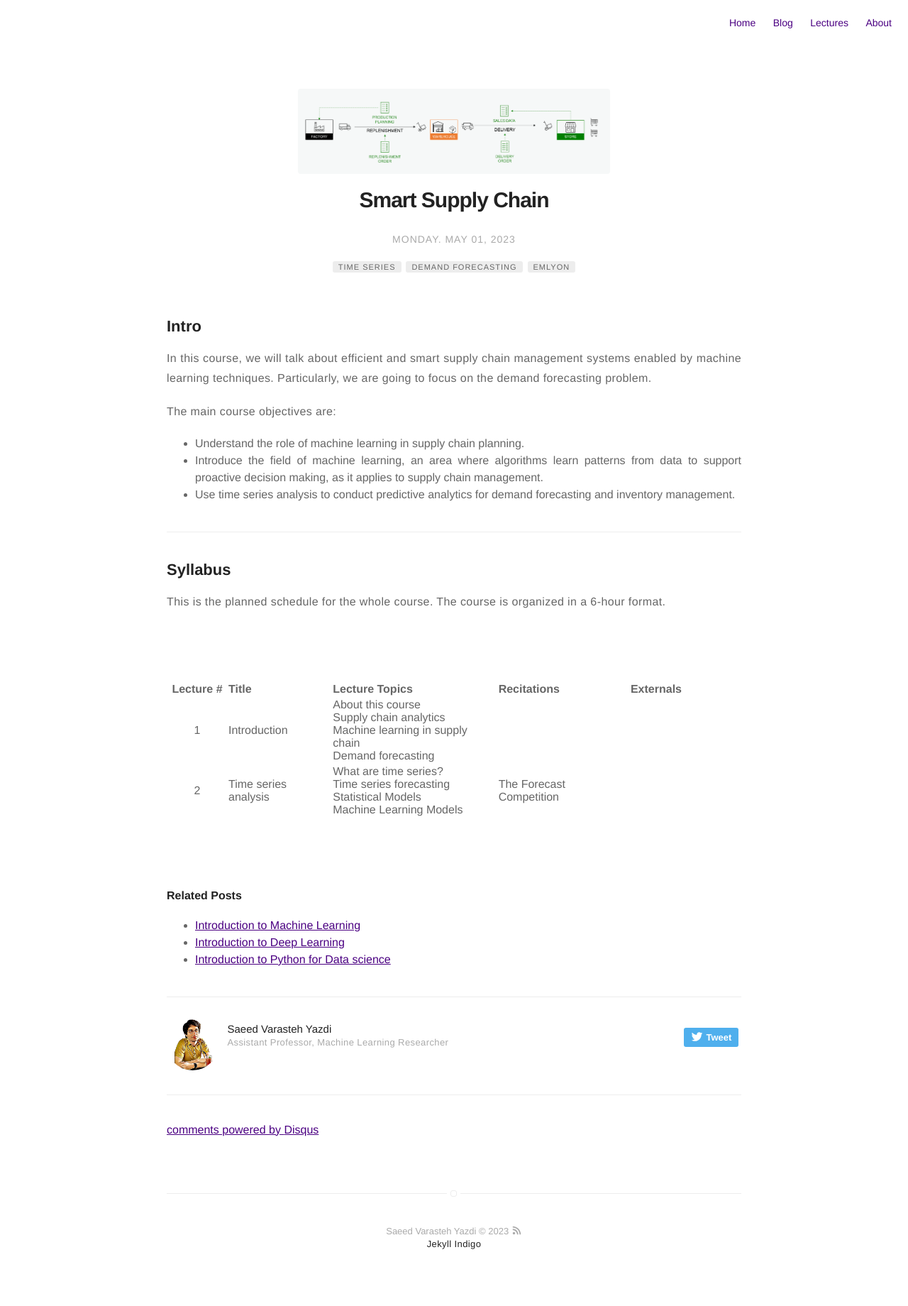
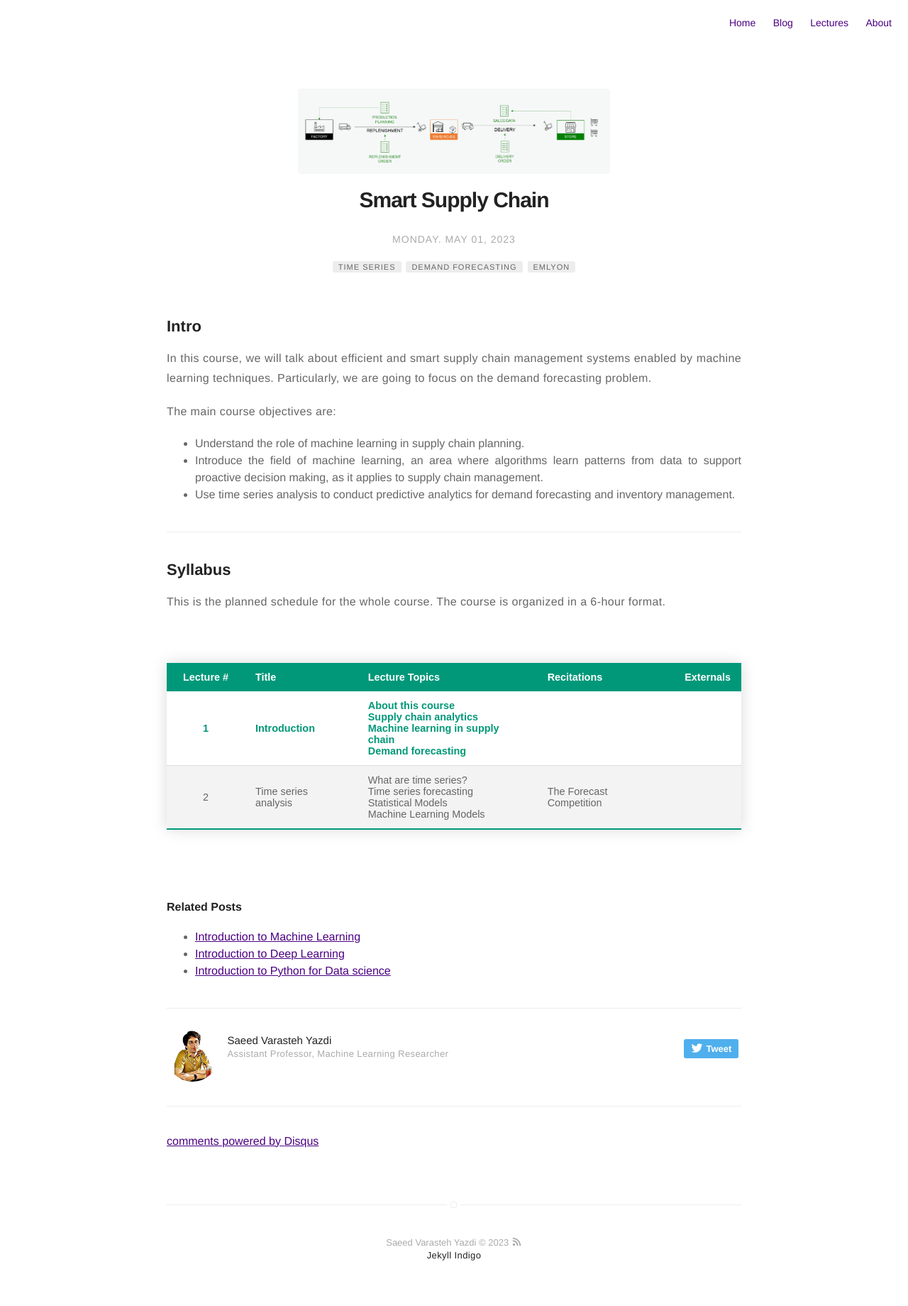
Before and after one commit to SaeedVarasteh/saeedvarasteh.github.io, a Jekyll site: the page built from _posts/2023-05-01-ssc.md, in a window 1280 px wide. Shown: the whole page at 71% size. Built offline with Jekyll 4.4.1, drawn with Linux system fonts in a browser that asks for light colours; a script that is not in the unit is left out; comment, search, counter and statistics services are not loaded.

Commit message:
initial commit

```diff
--- a/_posts/2023-05-01-ssc.md
+++ b/_posts/2023-05-01-ssc.md
@@ -35,7 +35,6 @@ This is the planned schedule for the whole course. The course is organized in a
 <br/>
 
 <table width="100%" class="styled-table">
-<table width="90%">
     <thead>
         <tr>
             <th style="text-align: center; width:80px;">Lecture #</th>
```
Also changed, not shown: 1 other file.
